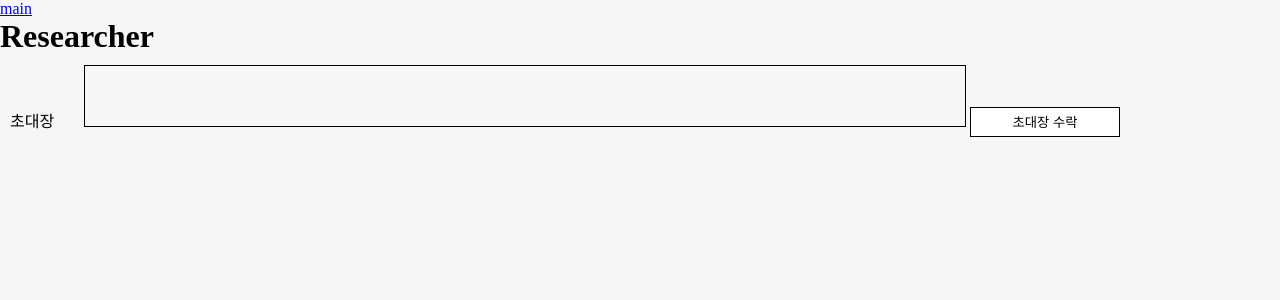
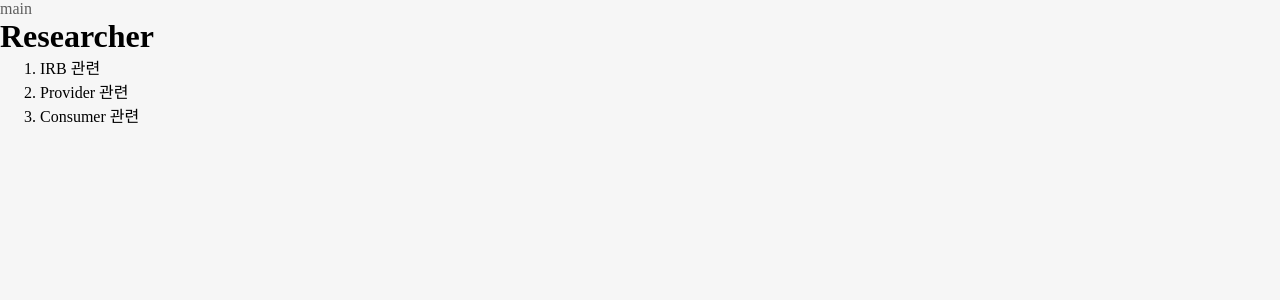
Before and after one commit to kmi0817/siteCode, a Flask app: page /researcher in a window 1280 px wide. Shown: the top 300 px of the page. Run offline with Flask 2, Linux system fonts and the light colour scheme.

Commit message:
schema -> credential로 수정 & researcher 페이지에 메뉴 생성

```diff
--- a/app/routes.py
+++ b/app/routes.py
@@ -37,7 +37,7 @@
 
 @app.route('/irb/copyInvitation', methods=['POST'])
 def irb_copyInvitation() :
-    return redirect(url_for('researcher_index'))
+    return redirect(url_for('researcher_irb'))
 
 # provider
 @app.route('/provider')
@@ -49,6 +49,18 @@
 def researcher_index() :
     return render_template('researcher/index.html')
 
+@app.route('/researcher/irb')
+def researcher_irb() :
+    return render_template('researcher/irb.html')
+
+@app.route('/researcher/provider')
+def researcher_provider() :
+    return render_template('researcher/provider.html')
+
+@app.route('/researcher/consumer')
+def researcher_consumer() :
+    return render_template('researcher/consumer.html')
+
 # consumer
 @app.route('/consumer')
 def iconsumer_index() :
--- a/app/static/researcherAjax.js
+++ b/app/static/researcherAjax.js
@@ -12,14 +12,14 @@
             datatype: "json"
         })
             .done((res) => {
-                var schema_ids = sessionStorage.getItem("schema_ids"); // 세션에서 스키마ID 가져오기
-                schema_ids = schema_ids.split(","); // 스키마ID 배열로 만들기 (string -> array)
-                var schema_ids_tag = ""; // 스키마ID 라디오 버튼 담을 태그
+                var cred_def_ids = sessionStorage.getItem("credential_definition_ids"); // 세션에서 스키마ID 가져오기
+                cred_def_ids = cred_def_ids.split(","); // 스키마ID 배열로 만들기 (string -> array)
+                var cred_def_ids_tag = ""; // 스키마ID 라디오 버튼 담을 태그
                 // 스키마ID 라디오 버튼 생성하여 태그에 추가
-                schema_ids.forEach((id) => {
-                    schema_ids_tag += `
+                cred_def_ids.forEach((id) => {
+                    cred_def_ids_tag += `
                         <label>
-                            <input type="radio" name="schema_ids" value="${id}">${id}
+                            <input type="radio" name="cred_def_ids" value="${id}">${id}
                         </label>
                         <br>
                         `;
@@ -32,31 +32,31 @@
                     <div class="showInfo">${res["my_did"]}</div>
                 </div>
                 <div class="div">
-                    <div class="label">schemaID</div>
-                    <div class="showInfo">${schema_ids_tag}</div>
-                    <input type="button" id="selectSchemaId" class="btns" value="credential 선택">
+                    <div class="label">cred def ID</div>
+                    <div class="showInfo">${cred_def_ids_tag}</div>
+                    <input type="button" id="selectCreddefId" class="btns" value="credential 선택">
                 </div>
                 <div class="div">
-                    <div class="label">스키마</div>
-                    <div id="displaySchema" class="showInfo"></div>
+                    <div class="label">Cred def</div>
+                    <div id="displayCreddef" class="showInfo"></div>
                 </div>
                 `;
                 $("#container").append(appended);
             });
     });
 
-    $(document).on("click", "#selectSchemaId", () => {
-        var selectedId = $("input:radio[name=schema_ids]:checked").val();
+    $(document).on("click", "#selectCreddefId", () => {
+        var selectedId = $("input:radio[name=cred_def_ids]:checked").val();
         if (selectedId) {
-            var schema = sessionStorage.getItem(selectedId);
-            console.log(schema);
-            if (schema) {
-                $("#displaySchema").html(schema);
+            var creddef = sessionStorage.getItem(selectedId);
+            console.log(creddef);
+            if (creddef) {
+                $("#displayCreddef").html(creddef);
             } else {
-                alert("해당 스키마ID에 속하는 스키마가 없습니다.");
+                alert("해당 ID에 속하는 credential definition이 없습니다.");
             }
         } else {
-            alert("스미카ID를 선택하세요.");
+            alert("credential definition ID를 선택하세요.");
         }
     });
 })
--- a/app/static/researcherStyle.css
+++ b/app/static/researcherStyle.css
@@ -4,13 +4,21 @@
 body {
   background-color: #f6f6f6;
 }
+a {
+  text-decoration: none;
+  color: black;
+}
+a:hover {
+  color: #494949e0;
+}
 article {
-  text-align: center;
+  /* text-align: center; */
 }
 
 .showInfo {
   width: 880px;
-  height: 60px;
+  height: auto;
+  min-height: 60px;
   border: 1px solid black;
   display: inline-block;
 }
@@ -19,7 +27,7 @@
   height: auto;
 }
 .label {
-  width: 70px;
+  width: 100px;
   display: inline-block;
 }
 .btns {
--- /dev/null
+++ b/app/templates/researcher/consumer.html
@@ -0,0 +1,5 @@
+{% extends 'researcher/index.html' %}
+
+{% block content %}
+consumer
+{% endblock %}
--- a/app/templates/researcher/index.html
+++ b/app/templates/researcher/index.html
@@ -10,14 +10,21 @@
     </head>
     <body>
         <a href="/">main</a>
-        <h1>Researcher</h1>
+        <header>
+            <h1><a href="/researcher">Researcher</a></h1>
 
-        <div id="container">
-            <div class="div">
-                <div class="label">초대장</div>
-                <div class="showInfo"></div>
-                <input type="button" id="acceptInvitation" class="btns" value="초대장 수락">
-            </div>
-        </div>
+            <nav>
+                <ol>
+                    <li><a href="/researcher/irb">IRB 관련</a></li>
+                    <li><a href="/researcher/provider">Provider 관련</a></li>
+                    <li><a href="/researcher/consumer">Consumer 관련</a></li>
+                </ol>
+            </nav>
+        </header>
+
+        <article>
+            {% block content %}
+            {% endblock %}
+        </article>
     </body>
 </html>
--- /dev/null
+++ b/app/templates/researcher/provider.html
@@ -0,0 +1,5 @@
+{% extends 'researcher/index.html' %}
+
+{% block content %}
+provider
+{% endblock %}
```
Also changed, not shown: app/static/irbAjax.js (+7 -7 lines), app/templates/researcher/irb.html (added, +11 -0 lines).
